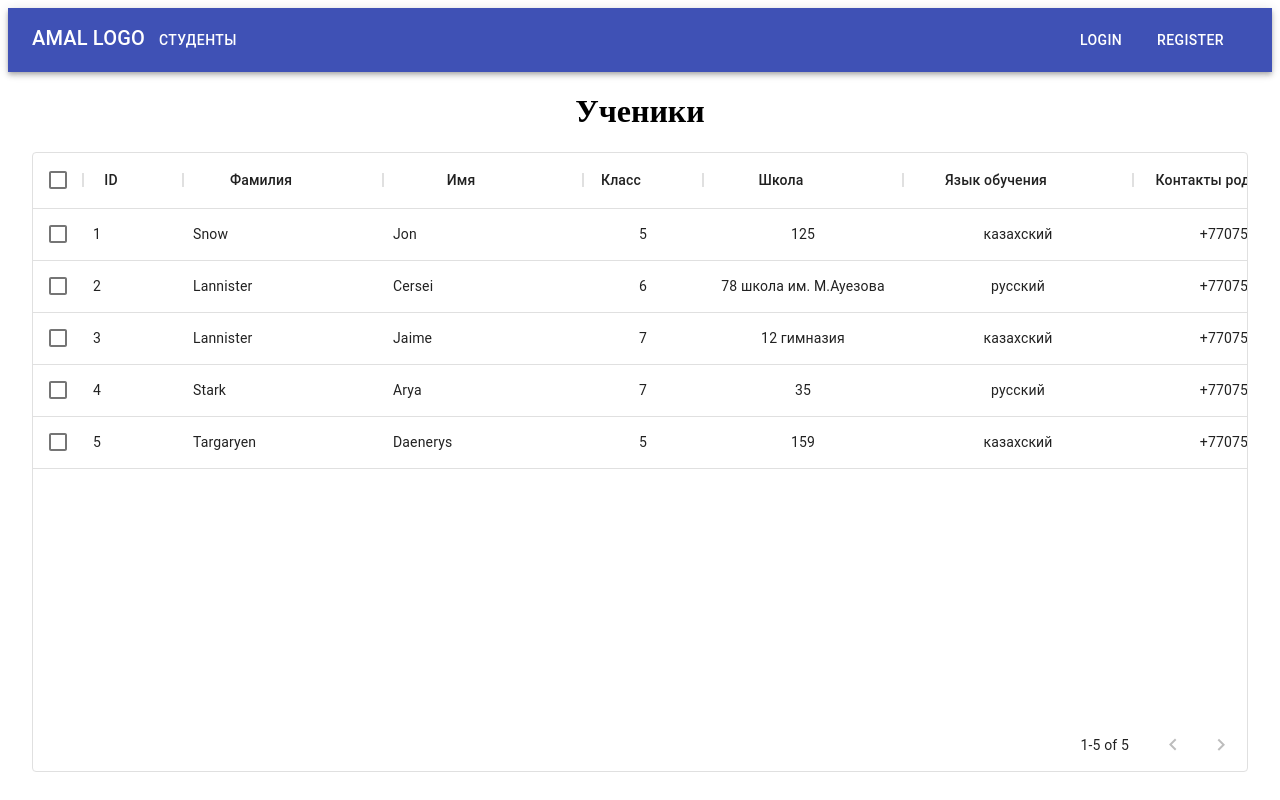
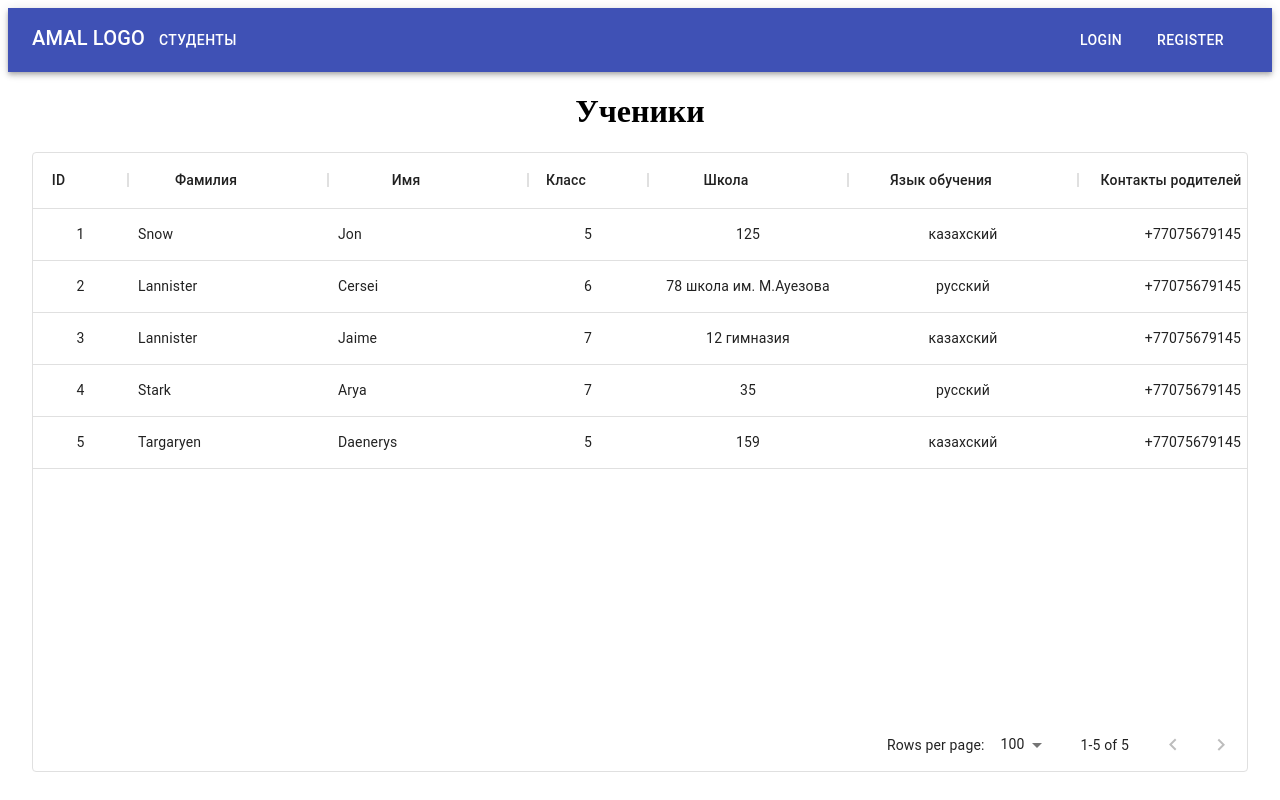
Before and after one commit to xx3u/amal_frontend, a React (Create React App) app: page /admin-app/students in a window 1280 px wide. Built offline with nearby package versions, Linux system fonts and the light colour scheme.

Commit message:
убрал чекбокс в строках таблицы студентов

```diff
--- a/src/components/TableItems/TableItems.js
+++ b/src/components/TableItems/TableItems.js
@@ -13,7 +13,7 @@ const TableItems = ({rows, columns}) => {
   const classes = useStyles();
   return (
     <div className={classes.tableItem}>
-      <DataGrid rows={rows} columns={columns} pageSize={10} checkboxSelection/>
+      <DataGrid rows={rows} columns={columns}/>
     </div>
 )}
 
--- a/src/containers/StudentsContainer/StudentsContainer.js
+++ b/src/containers/StudentsContainer/StudentsContainer.js
@@ -2,7 +2,7 @@ import React from 'react';
 import StudentsTable from '../../components/TableItems/TableItems';
 
 const columns = [
-  { field: 'id', headerName: 'ID', width: 100, headerAlign: 'center'},
+  { field: 'id', headerName: 'ID', width: 95, align: 'center', headerAlign: 'center'},
   { field: 'lastName', headerName: 'Фамилия', width: 200, headerAlign: 'center', },
   { field: 'firstName', headerName: 'Имя', width: 200, headerAlign: 'center', },
   { field: 'grade', headerName: 'Класс', type: 'number',width: 120, align: 'center', headerAlign: 'center',},
```
